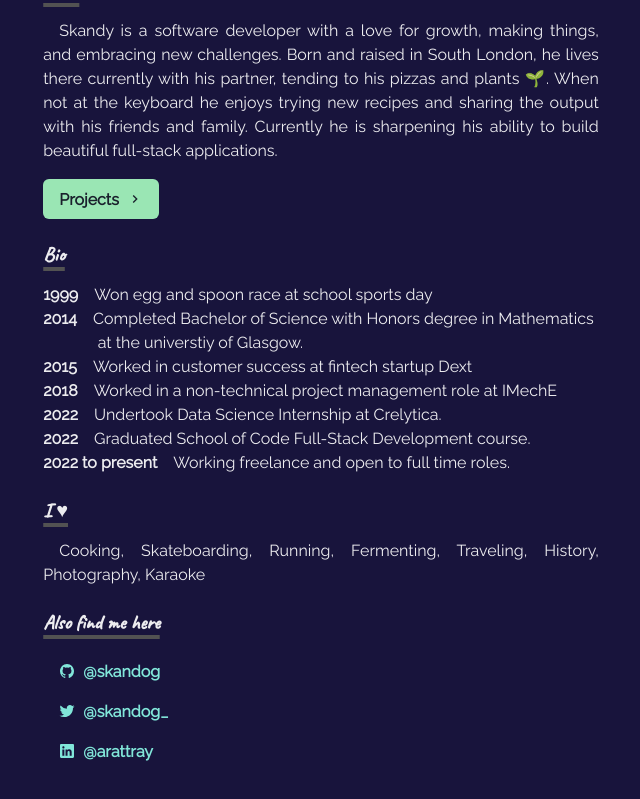
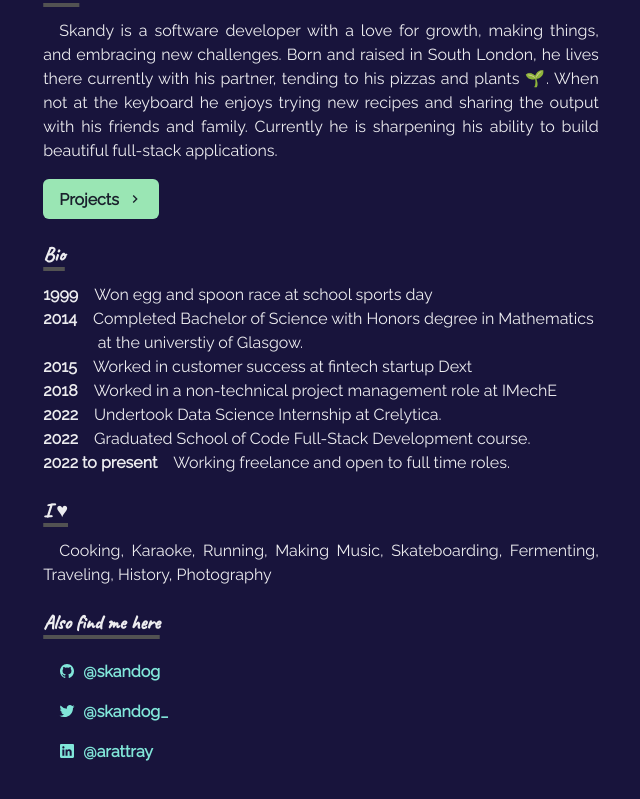
Before and after one commit to skandog/p, a Next.js app: page / in a window 1280 px wide. Shown: the part 384-1183 px from the top of the page, without its empty margins (319-959 px from the left). Built offline with nearby package versions, Linux system fonts and the light colour scheme.

Commit message:
one word on the skanfolio project page

```diff
--- a/pages/index.js
+++ b/pages/index.js
@@ -142,8 +142,8 @@ const Page = () => {
             I ♥
           </Heading>
           <Paragraph>
-            Cooking, Skateboarding, Running, Fermenting, Traveling, History,
-            Photography, Karaoke
+            Cooking, Karaoke, Running, Making Music, Skateboarding, Fermenting, Traveling, History,
+            Photography
           </Paragraph>
         </Section>
 
```
